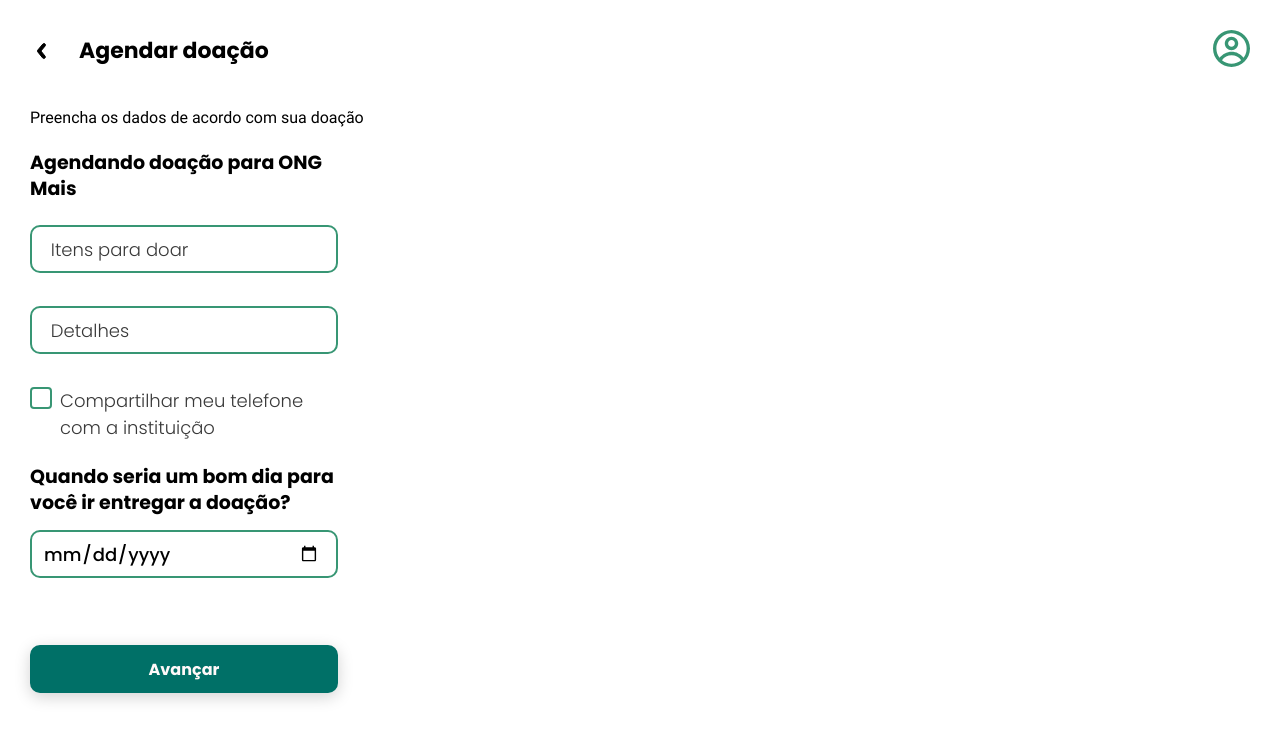
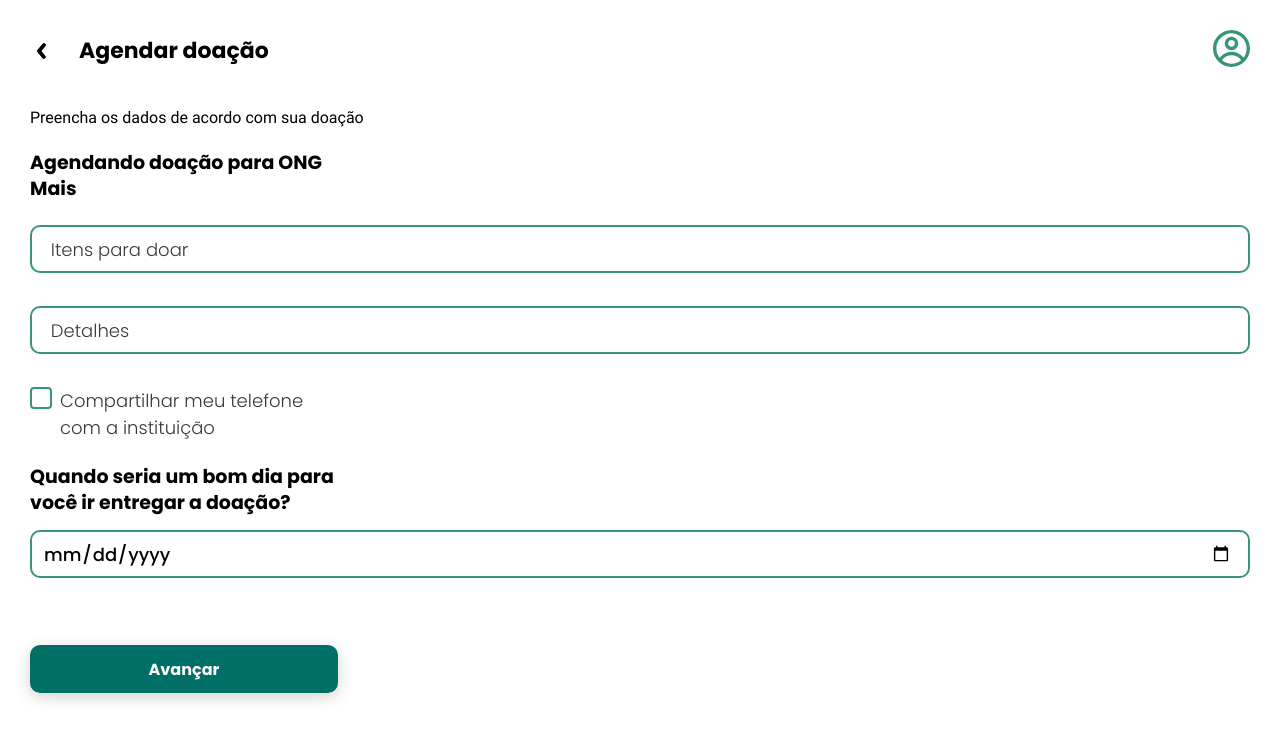
Before and after one commit to estartandodevs-course/doaae, a React (Create React App) app: page /agendardoacao in a window 1280 px wide. Shown: the top 740 px of the page. Built offline with nearby package versions, Linux system fonts and the light colour scheme.

Commit message:
chore: Largura do input desktop ajustado

```diff
--- a/src/components/Input/styles.js
+++ b/src/components/Input/styles.js
@@ -4,7 +4,6 @@ const InputElement = styled.div`
   // Estilização da div que segura o Input e Label
   position: relative;
   width: ${(props) => (props.width ? `${props.width}px` : "100%")};
-  max-width: 308px;
   height: 3rem;
   font-family: "Poppins";
   font-size: 1.125rem;
```
